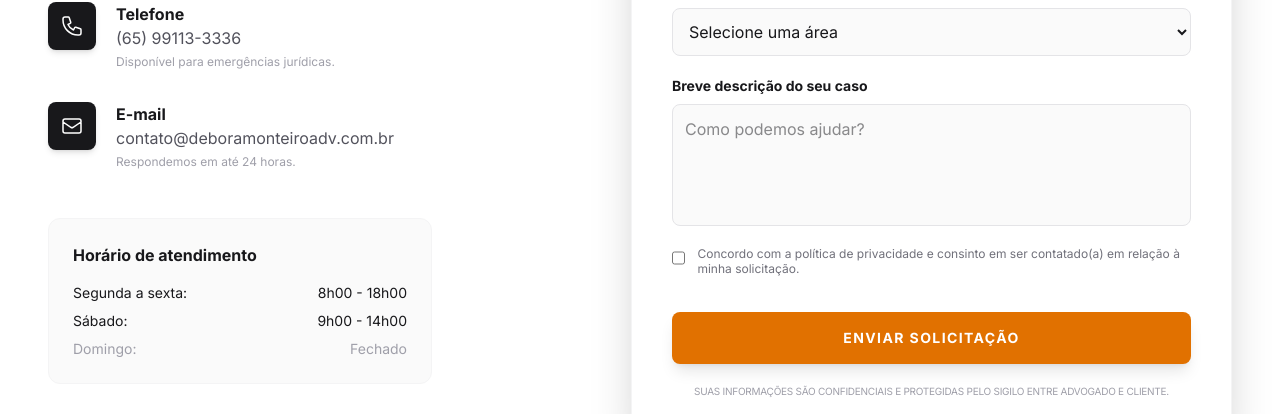
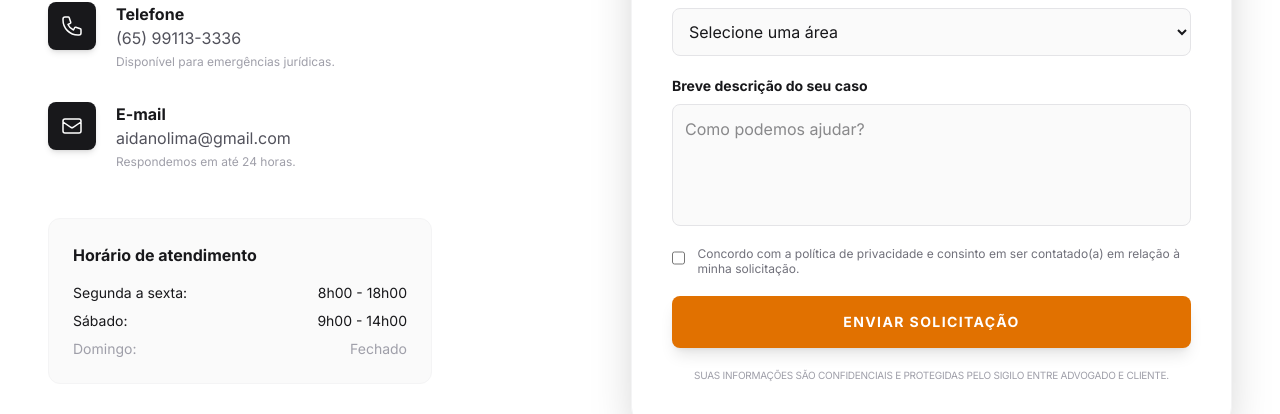
Before and after one commit to aidanolima/deboramonteiroadv, a Next.js app: page / in a window 1280 px wide. Shown: the part 3460-3874 px from the top of the page. Built offline with nearby package versions, Linux system fonts and the light colour scheme.

Commit message:
UpDate Tests Send Email

```diff
--- a/src/components/Contact.tsx
+++ b/src/components/Contact.tsx
@@ -4,23 +4,33 @@ import React, { useState } from 'react';
 
 export default function Contact() {
   const [isSubmitted, setIsSubmitted] = useState(false);
+  const [isSubmitting, setIsSubmitting] = useState(false);
 
   const handleSubmit = async (e: React.FormEvent<HTMLFormElement>) => {
     e.preventDefault();
+    setIsSubmitting(true);
+
     const formData = new FormData(e.currentTarget);
 
-    // Usaremos o FormSubmit para processar o envio (Gratuito e fácil)
+    // CONFIGURAÇÕES EXTRAS DO FORMSUBMIT
+    formData.append("_captcha", "false"); // Desativa o captcha chato de confirmação
+    formData.append("_subject", "Novo Contato pelo Site - Débora Monteiro Advogada"); // Assunto do email
+
     try {
-      const response = await fetch("https://formsubmit.co/ajax/contato@deboramonteiroadv.com.br", {
+      const response = await fetch("https://formsubmit.co/ajax/aidanolima@gmail.com", {
         method: "POST",
         body: formData
       });
 
       if (response.ok) {
         setIsSubmitted(true);
+      } else {
+        alert("Ocorreu um erro ao processar. Por favor, tente pelo WhatsApp.");
       }
     } catch (error) {
-      alert("Erro ao enviar. Por favor, tente pelo WhatsApp.");
+      alert("Erro de conexão. Por favor, tente pelo WhatsApp.");
+    } finally {
+      setIsSubmitting(false);
     }
   };
 
@@ -53,7 +63,7 @@ export default function Contact() {
             <ContactInfoItem
               icon={<svg className="w-6 h-6" fill="none" stroke="currentColor" viewBox="0 0 24 24"><path strokeLinecap="round" strokeLinejoin="round" strokeWidth={1.5} d="M3 8l7.89 5.26a2 2 0 002.22 0L21 8M5 19h14a2 2 0 002-2V7a2 2 0 00-2-2H5a2 2 0 00-2 2v10a2 2 0 002 2z" /></svg>}
               title="E-mail"
-              desc="contato@deboramonteiroadv.com.br"
+              desc="aidanolima@gmail.com"
               sub="Respondemos em até 24 horas."
             />
           </div>
@@ -95,10 +105,10 @@ export default function Contact() {
                 <label className="text-sm font-bold">Área de prática *</label>
                 <select name="area" required className="w-full p-3 bg-zinc-50 border border-zinc-200 rounded-lg focus:outline-none focus:ring-2 focus:ring-amber-500 transition-all">
                   <option value="">Selecione uma área</option>
-                  <option value="familia">Direito de Família</option>
-                  <option value="trabalhista">Direito Trabalhista</option>
-                  <option value="civil">Direito Civil</option>
-                  <option value="previdenciario">Direito Previdenciário</option>
+                  <option value="Direito de Família">Direito de Família</option>
+                  <option value="Direito Trabalhista">Direito Trabalhista</option>
+                  <option value="Direito Civil">Direito Civil</option>
+                  <option value="Direito Previdenciário">Direito Previdenciário</option>
                 </select>
               </div>
 
@@ -114,8 +124,19 @@ export default function Contact() {
                 </span>
               </label>
 
-              <button type="submit" className="w-full bg-amber-600 hover:bg-amber-700 text-white font-bold py-4 rounded-lg transition shadow-lg mt-4 uppercase tracking-widest text-sm">
-                Enviar solicitação
+              <button
+                type="submit"
+                disabled={isSubmitting}
+                className="w-full bg-amber-600 hover:bg-amber-700 disabled:bg-amber-400 disabled:cursor-not-allowed text-white font-bold py-4 rounded-lg transition shadow-lg mt-4 uppercase tracking-widest text-sm flex justify-center items-center gap-2"
+              >
+                {isSubmitting ? (
+                  <>
+                    <svg className="animate-spin h-5 w-5 text-white" xmlns="http://www.w3.org/2000/svg" fill="none" viewBox="0 0 24 24"><circle className="opacity-25" cx="12" cy="12" r="10" stroke="currentColor" strokeWidth="4"></circle><path className="opacity-75" fill="currentColor" d="M4 12a8 8 0 018-8V0C5.373 0 0 5.373 0 12h4zm2 5.291A7.962 7.962 0 014 12H0c0 3.042 1.135 5.824 3 7.938l3-2.647z"></path></svg>
+                    Enviando...
+                  </>
+                ) : (
+                  "Enviar solicitação"
+                )}
               </button>
 
               <p className="text-[10px] text-zinc-400 text-center uppercase tracking-tight">
```
